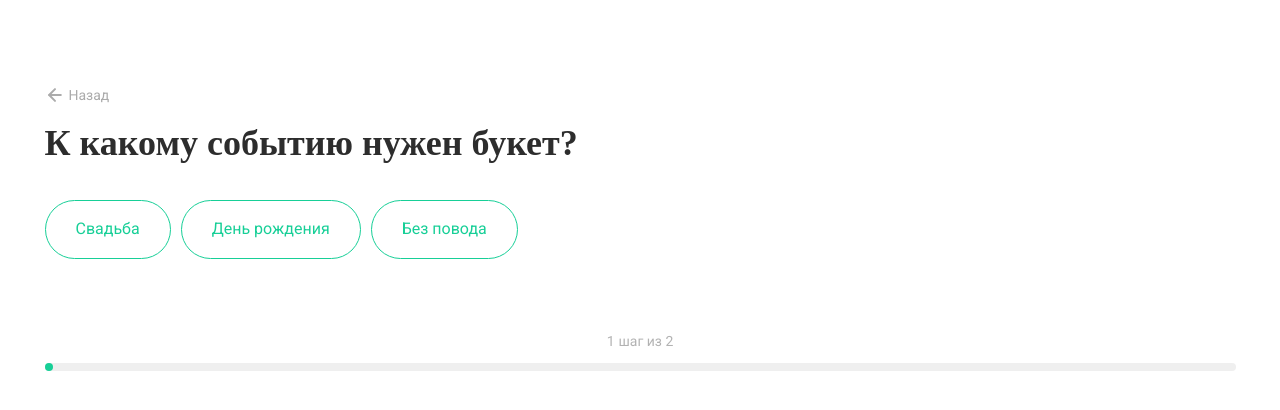
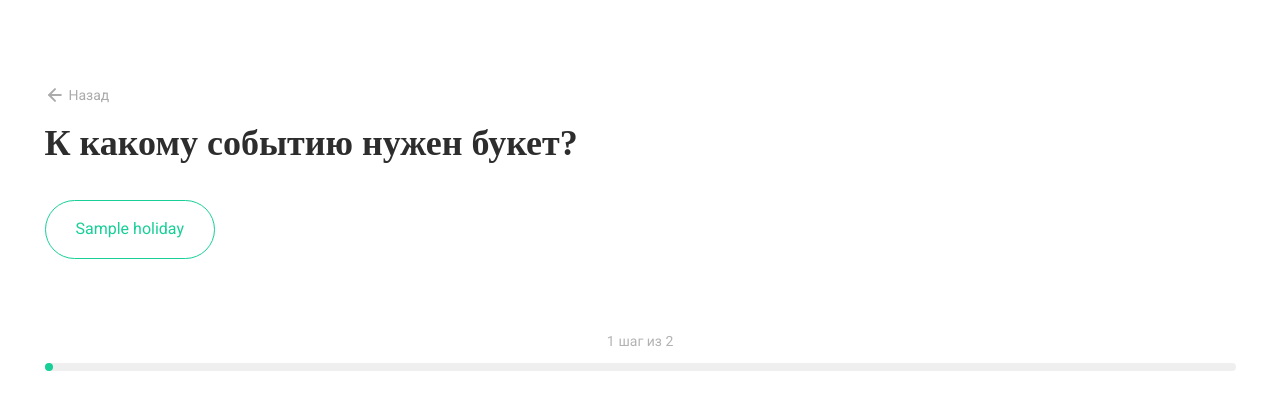
Before and after one commit to AntonGorynya/FlowerShop, a Django app: template shop/templates/quiz.html in a window 1280 px wide. Shown: the part 177-587 px from the top of the page. Run offline with Django 3.2, Linux system fonts and the light colour scheme; the template is opened without the code that fills it: most values are stand-ins (such as "Sample title", 1, 10 or a date in 2020); some web fonts are replaced.

Commit message:
параметризация первого вопроса

```diff
--- a/requirements.txt
+++ b/requirements.txt
@@ -5,3 +5,4 @@ asgiref~=3.7.2
 sqlparse~=0.4.4
 setuptools~=59.6.0
 yookassa==2.4.0
+environs==9.5.0
--- a/shop/templates/quiz.html
+++ b/shop/templates/quiz.html
@@ -15,9 +15,9 @@
 					<div class="quiz__elems fic">
 						<form id="holiday" method="get"></form>
 						{% csrf_token %}
-						<button class="quiz__elem" form="holiday" name="event" value="Свадьба">Свадьба</button>
-						<button class="quiz__elem" form="holiday" name="event" value="День рождения">День рождения</button>
-						<button class="quiz__elem" form="holiday" name="event" value="Без повода">Без повода</button>
+						{% for holiday in holidays %}
+							<button class="quiz__elem" form="holiday" name="event" value="{{ holiday }}">{{ holiday }}</button>
+						{% endfor %}
 					</div>
 					<script src="{% static "btn.js" %}"></script>
 					<div class="quiz__progress">
```
Also changed, not shown: shop/views.py (+6 -7 lines).
